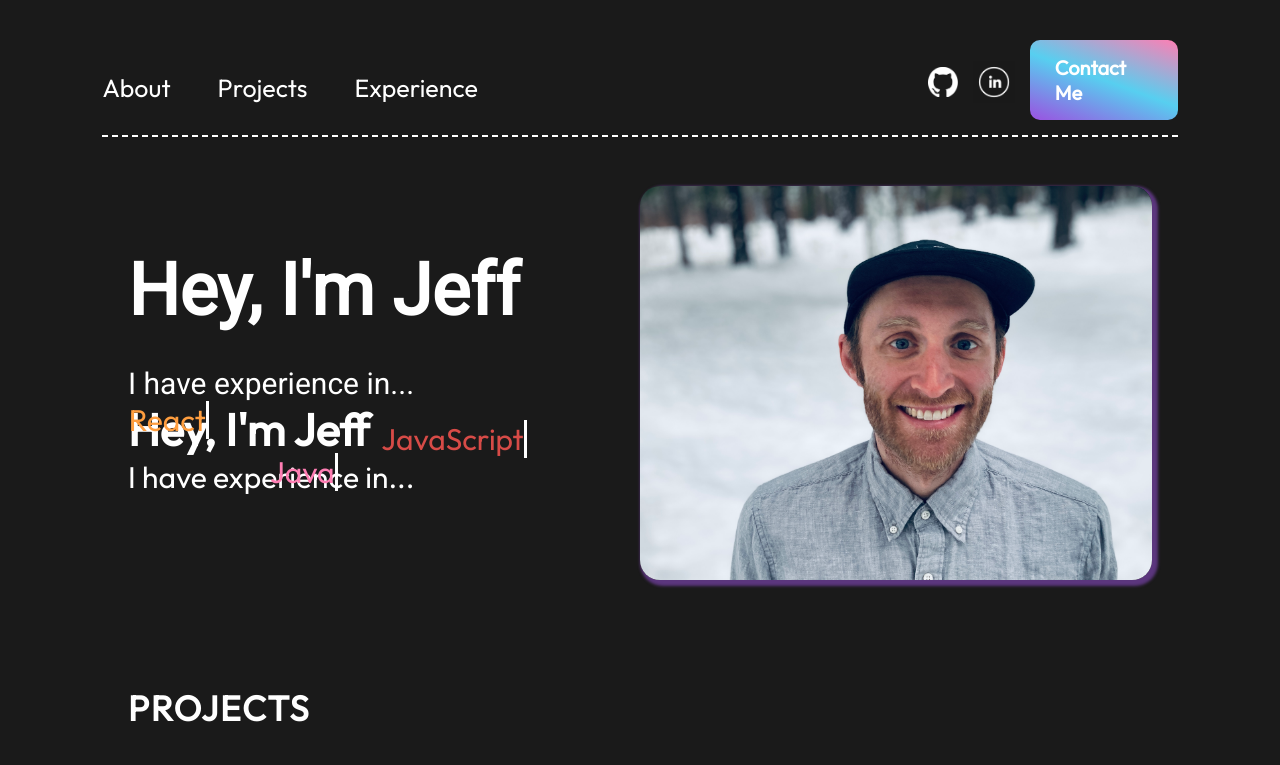
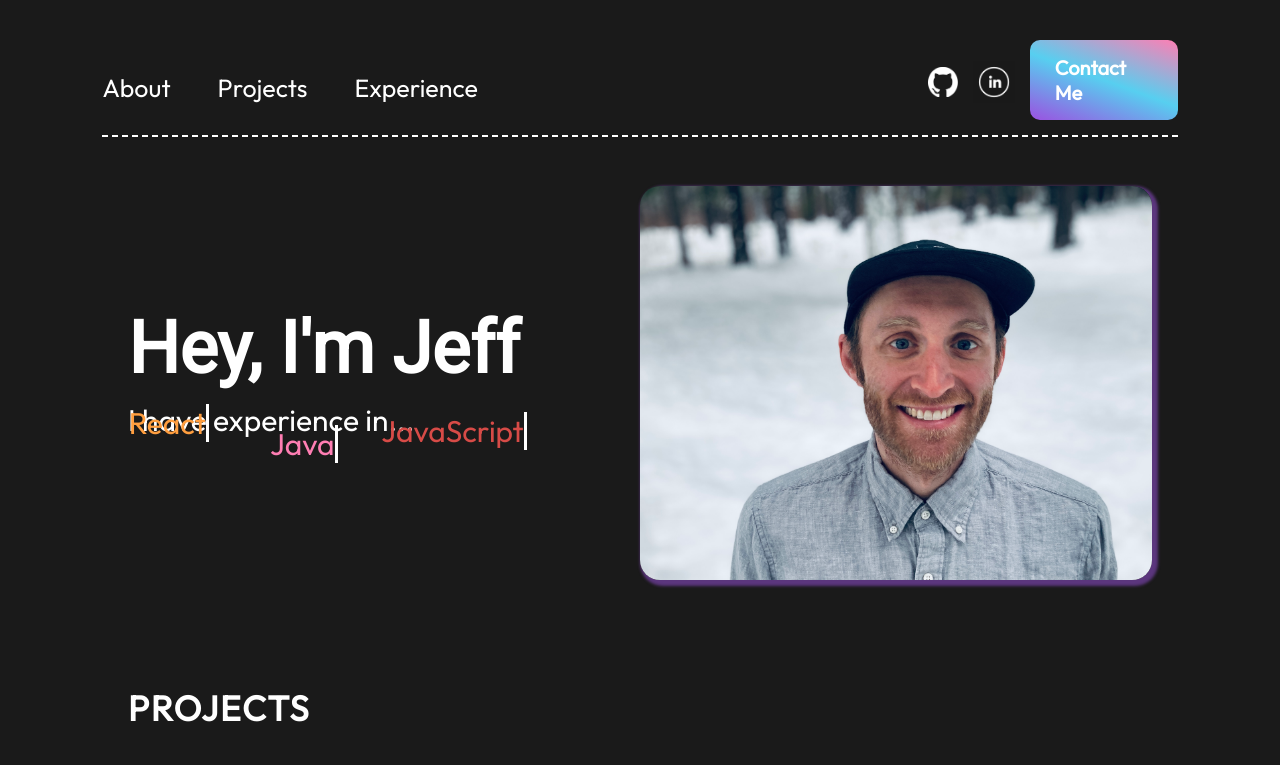
Before and after one commit to jeffpodmayer/portfolio-site, a React (Vite) app: page / in a window 1280 px wide. Shown: the top 765 px of the page. Built offline with nearby package versions, Linux system fonts and the light colour scheme.

Commit message:
working on typing effect

```diff
--- a/src/components/Hero/Hero.jsx
+++ b/src/components/Hero/Hero.jsx
@@ -10,7 +10,9 @@ export const Hero = () => {
       <div className={styles.content}>
         <h1 className={styles.title}>Hey, I'm Jeff</h1>
         <p className={styles.description}>
-          I have experience in... <TypingEffect />
+          <span className={styles.typingEffect}>
+            <TypingEffect />
+          </span>
         </p>
       </div>
       <img
--- a/src/components/Hero/Hero.module.css
+++ b/src/components/Hero/Hero.module.css
@@ -23,7 +23,6 @@
   position: relative;
   font-size: 72px;
   font-weight: 900;
-  margin-bottom: 33px;
   font-family: var(--font-roboto);
 }
 
@@ -32,6 +31,11 @@
   font-size: 30px;
   font-family: var(--font-roboto);
   margin-bottom: 52px;
+}
+
+.typingEffect {
+  display: block; /* Ensures it appears on a new line */
+  margin-top: 10px; /* Adjust spacing as needed */
 }
 
 .heroImg {
--- a/src/components/TypingEffect/TypingEffect.jsx
+++ b/src/components/TypingEffect/TypingEffect.jsx
@@ -94,7 +94,6 @@ const TypingEffect = () => {
 
   return (
     <div ref={containerRef} className={styles.content}>
-      <h1 className={styles.title}>Hey, I'm Jeff</h1>
       <p className={styles.description}>
         I have experience in...
         {words.map((word, i) => (
```
